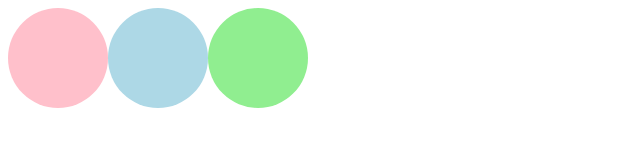
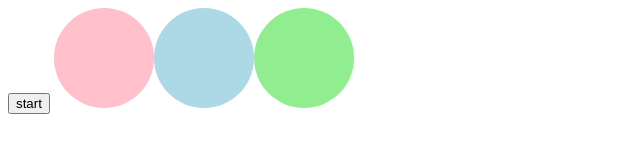
Before and after one commit to dpaschal-lf/2019christmaslights, a plain HTML site: page index.html in a window 1280 px wide. Shown: the whole page, without its empty margins (0-640 px from the left). Drawn offline with nearby package versions, Linux system fonts and the light colour scheme.

Commit message:
fixed pascal casing and initial light toggle function

```diff
--- a/index.html
+++ b/index.html
@@ -6,6 +6,6 @@
         <script src="js/main.js"></script>
     </head>
     <body>
-
+<button id="startSeriesButton">start</button>
     </body>
 </html>
--- a/js/main.js
+++ b/js/main.js
@@ -26,11 +26,12 @@ var lights = {
 $(document).ready( startApp );
 function startApp(){
     createLights( lights );
+    $("#startSeriesButton").click( startLightToggle );
 }
 
-function createLights( AllLightData ){
-    for( var id in AllLightData ){
-        var element = createLightDomElement( AllLightData[id].colors.off);
+function createLights( allLightData ){
+    for( var id in allLightData ){
+        var element = createLightDomElement( allLightData[id].colors.off);
         $("body").append(element);
     }
 }
@@ -44,3 +45,8 @@ function createLightDomElement( currentColor ){
     });
     return lightDomElement;
 }
+
+function startLightToggle(){
+    var targetLight = 0;
+
+}
```
